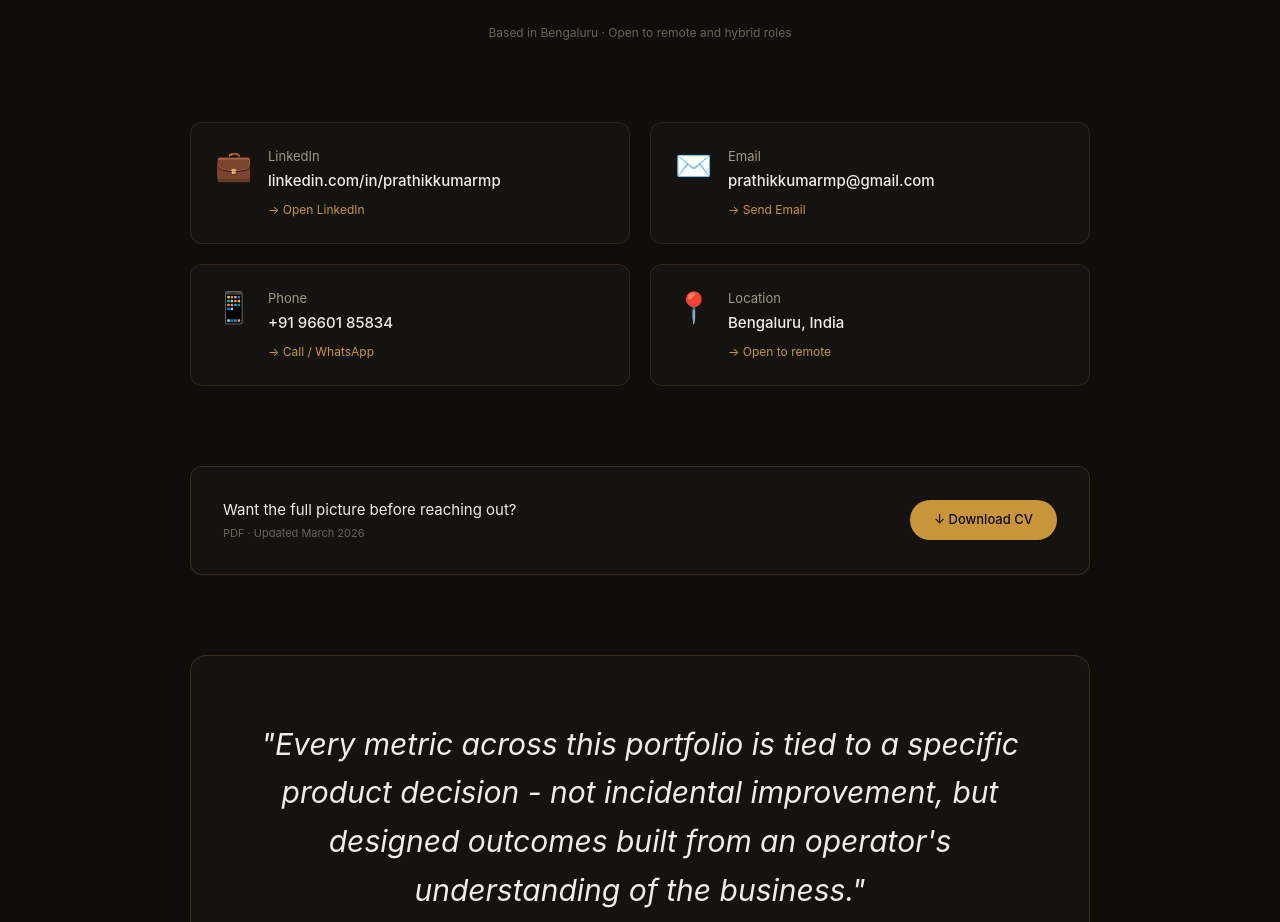
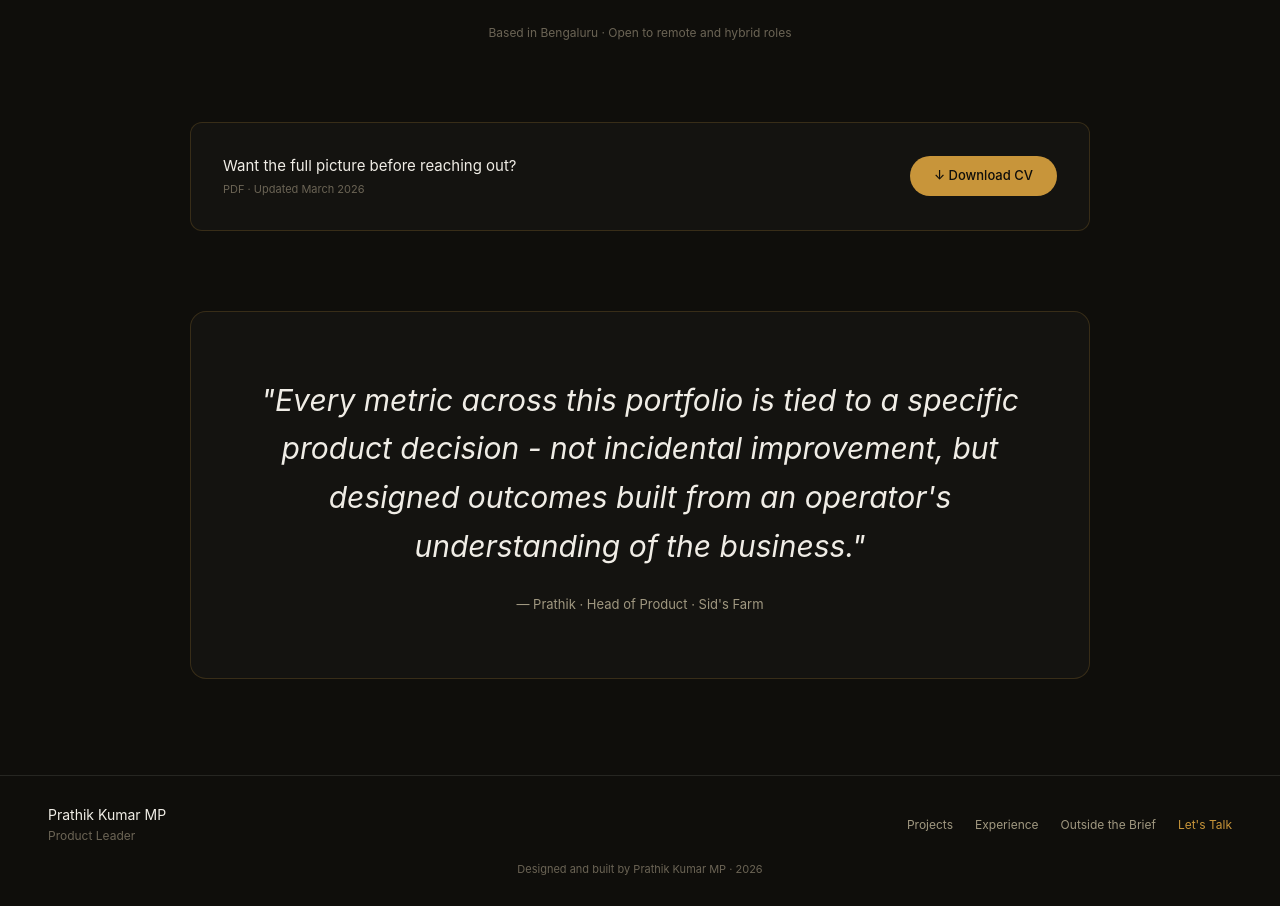
Before and after one commit to Prathik97/Portfoliowebsite, a React (Vite) app: page /contact in a window 1280 px wide. Shown: the part 1069-1991 px from the top of the page. Built offline with nearby package versions, Linux system fonts and the light colour scheme.

Commit message:
content: remove reduntant direct links section from contact

```diff
--- a/src/app/pages/Contact.tsx
+++ b/src/app/pages/Contact.tsx
@@ -29,36 +29,7 @@ export default function Contact() {
     }
   ];
 
-  const directLinks = [
-    {
-      label: 'LinkedIn',
-      value: 'linkedin.com/in/prathikkumarmp',
-      action: 'Open LinkedIn',
-      url: 'https://linkedin.com/in/prathikkumarmp',
-      icon: '💼'
-    },
-    {
-      label: 'Email',
-      value: 'prathikkumarmp@gmail.com',
-      action: 'Send Email',
-      url: 'mailto:prathikkumarmp@gmail.com',
-      icon: '✉️'
-    },
-    {
-      label: 'Phone',
-      value: '+91 96601 85834',
-      action: 'Call / WhatsApp',
-      url: 'tel:+919660185834',
-      icon: '📱'
-    },
-    {
-      label: 'Location',
-      value: 'Bengaluru, India',
-      action: 'Open to remote',
-      url: '#',
-      icon: '📍'
-    }
-  ];
+
 
   const handleSubmit = (e: React.FormEvent) => {
     e.preventDefault();
@@ -205,31 +176,7 @@ export default function Contact() {
         </div>
       </section>
 
-      {/* Direct Links */}
-      <section className="px-6 md:px-12 pb-16 md:pb-20">
-        <div className="max-w-[900px] mx-auto">
-          <div className="grid md:grid-cols-2 gap-5">
-            {directLinks.map((link, index) => (
-              <a
-                key={index}
-                href={link.url}
-                target={link.label === 'LinkedIn' ? '_blank' : undefined}
-                rel={link.label === 'LinkedIn' ? 'noopener noreferrer' : undefined}
-                className="bg-[#141310] border border-[#C8953A]/15 rounded-xl p-6 hover:border-[#C8953A]/30 hover:-translate-y-1 transition-all group flex items-start gap-4"
-              >
-                <div className="text-3xl">{link.icon}</div>
-                <div className="flex-1">
-                  <div className="text-[13px] text-[#A09880] mb-1">{link.label}</div>
-                  <div className="text-[15px] text-[#F0EDE6] font-medium mb-2">{link.value}</div>
-                  <div className="text-[12px] text-[#C8953A] group-hover:text-[#C8953A]/80 transition-colors">
-                    → {link.action}
-                  </div>
-                </div>
-              </a>
-            ))}
-          </div>
-        </div>
-      </section>
+
 
       {/* CV Download Banner */}
       <section className="px-6 md:px-12 pb-16 md:pb-20">
--- a/src/app/pages/Experience.tsx
+++ b/src/app/pages/Experience.tsx
@@ -189,7 +189,7 @@ export default function Experience() {
             Experience
           </h1>
           <p className="text-[17px] text-[#BFBAB0] leading-[1.7]">
-            7 years. Three roles. One consistent thread — I close the gap between strategy and what actually ships.
+            7 years. Three roles. One consistent thread - I close the gap between strategy and what actually ships.
           </p>
         </div>
       </section>
```
